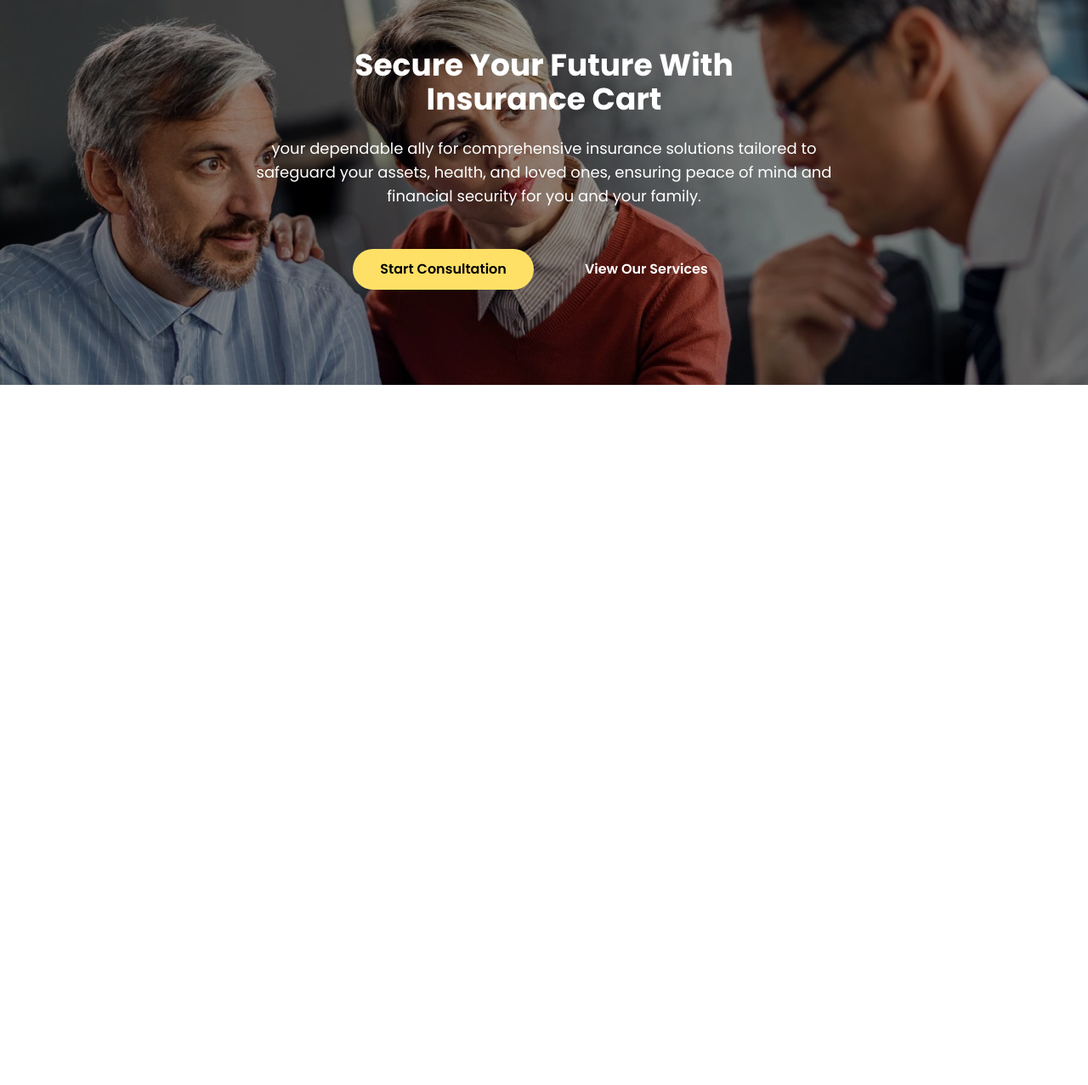
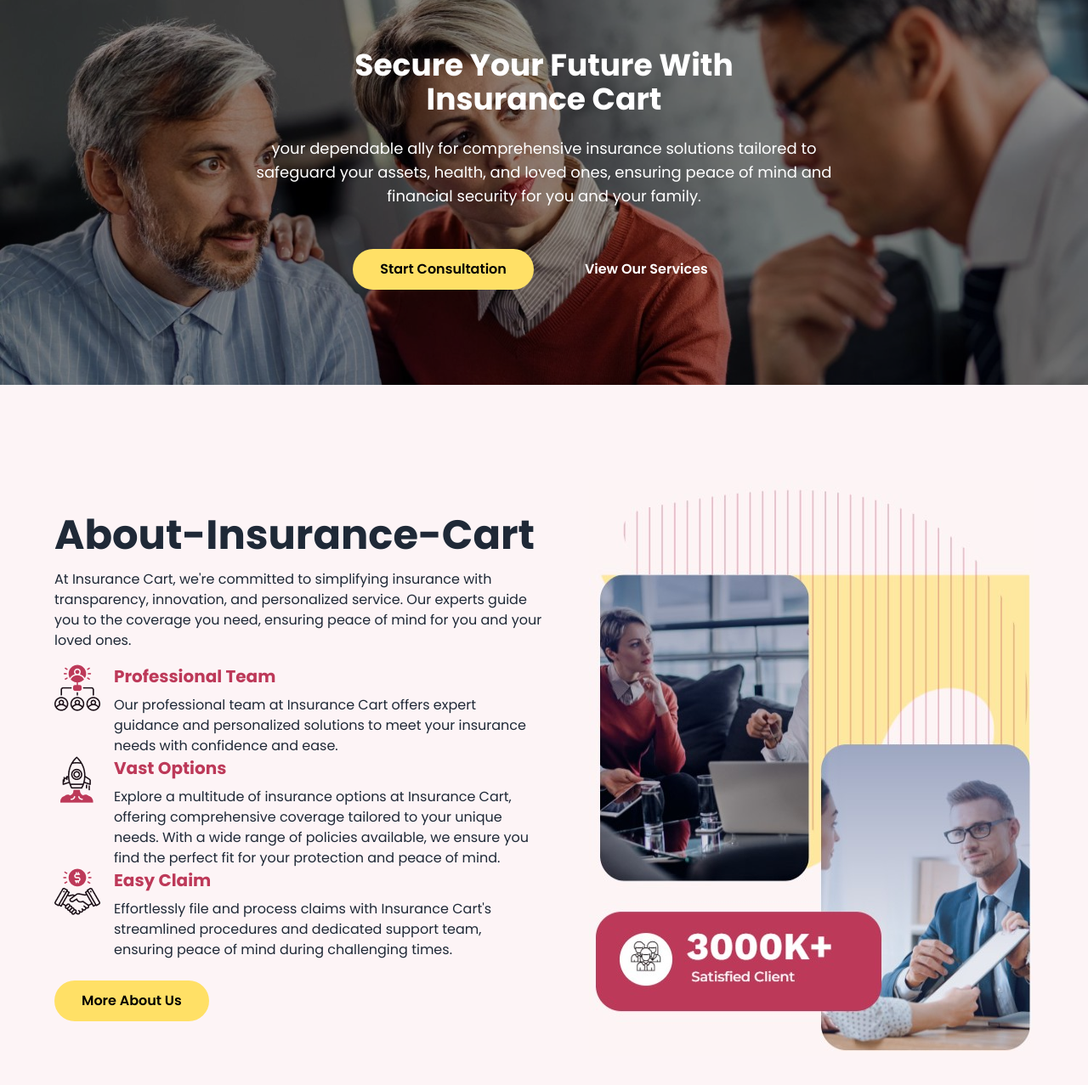
Before and after one commit to safinxr/insurance-cart-qa, a plain HTML site: page index.html in a window 1280 px wide. Shown: the part 1487-2764 px from the top of the page at 85% size. Before the commit the page ends 1940 px from the top, so only its background shows below. Drawn offline with nearby package versions, Linux system fonts and the light colour scheme.

Commit message:
about insurance cart section done

```diff
--- a/index.html
+++ b/index.html
@@ -230,11 +230,24 @@
       </section>
 
       <!-- Secure Your Future With Insurance Cart -->
-      <section style="background-image: url('image/section-03.jpg');"
-      class="bg-cover bg-[black] bg-blend-overlay bg-opacity-40 bg-center">
-        <div class="max-w-6xl mx-auto px-3 md:px-7 lg:px-0 py-16 lg:py-28 text-white">
-          <h2 class="text-3xl md:text-4xl font-bold text-center">Secure Your Future With <br> Insurance Cart</h2>
-          <p class="lg:w-[700px] mx-auto text-center my-4 md:my-6 text-base md:text-lg">your dependable ally for comprehensive insurance solutions tailored to safeguard your assets, health, and loved ones, ensuring peace of mind and financial security for you and your family.</p>
+      <section
+        style="background-image: url('image/section-03.jpg')"
+        class="bg-cover bg-[black] bg-blend-overlay bg-opacity-40 bg-center"
+      >
+        <div
+          class="max-w-6xl mx-auto px-3 md:px-7 lg:px-0 py-16 lg:py-28 text-white"
+        >
+          <h2 class="text-3xl md:text-4xl font-bold text-center">
+            Secure Your Future With <br />
+            Insurance Cart
+          </h2>
+          <p
+            class="lg:w-[700px] mx-auto text-center my-4 md:my-6 text-base md:text-lg"
+          >
+            your dependable ally for comprehensive insurance solutions tailored
+            to safeguard your assets, health, and loved ones, ensuring peace of
+            mind and financial security for you and your family.
+          </p>
           <div class="flex flex-col md:flex-row justify-center gap-4 lg:gap-7">
             <button
               class="px-8 py-2.5 md:py-3 mt-4 md:mt-6 bg-[#FFE066] text-black font-semibold rounded-full"
@@ -251,8 +264,77 @@
       </section>
 
       <!-- About Insurance Cart -->
-      <section class="bg-[#FDF4F6]">
+      <section class="bg-[#FDF4F6] mb-16 lg:mb-28">
+        <div
+          class="flex flex-col-reverse lg:flex-row gap-6 lg:gap-0 items-center max-w-6xl mx-auto px-3 md:px-7 lg:px-0 py-16 lg:py-28"
+        >
+          <div class="flex-1">
+            <h1
+              class="text-3xl md:text-5xl font-bold leading-[1.2] text-center lg:text-start"
+            >
+              About-Insurance-Cart
+            </h1>
+            <p class="my-4">
+              At Insurance Cart, we're committed to simplifying insurance with
+              transparency, innovation, and personalized service. Our experts
+              guide you to the coverage you need, ensuring peace of mind for you
+              and your loved ones.
+            </p>
 
+            <div class="">
+              <div class="flex items-start gap-4">
+                <img src="image/icons/Icon-1.png" alt="" />
+                <div>
+                  <h3 class="text-xl font-bold text-[#BD3959] mb-2">
+                    Professional Team
+                  </h3>
+                  <p>
+                    Our professional team at Insurance Cart offers expert
+                    guidance and personalized solutions to meet your insurance
+                    needs with confidence and ease.
+                  </p>
+                </div>
+              </div>
+              <div class="flex items-start gap-4">
+                <img src="image/icons/Icon-2.png" alt="" />
+                <div>
+                  <h3 class="text-xl font-bold text-[#BD3959] mb-2">
+                    Vast Options
+                  </h3>
+                  <p>
+                    Explore a multitude of insurance options at Insurance Cart,
+                    offering comprehensive coverage tailored to your unique
+                    needs. With a wide range of policies available, we ensure
+                    you find the perfect fit for your protection and peace of
+                    mind.
+                  </p>
+                </div>
+              </div>
+              <div class="flex items-start gap-4">
+                <img src="image/icons/Icon-3.png" alt="" />
+                <div>
+                  <h3 class="text-xl font-bold text-[#BD3959] mb-2">
+                    Easy Claim
+                  </h3>
+                  <p>
+                    Effortlessly file and process claims with Insurance Cart's streamlined procedures and dedicated support team, ensuring peace of mind during challenging times.
+                  </p>
+                </div>
+              </div>
+
+              <div class="flex justify-center md:justify-start">
+                <button
+                  class="px-8 py-2.5 md:py-3 mt-4 md:mt-6 bg-[#FFE066] text-black font-semibold rounded-full"
+                >
+                  More About Us
+                </button>
+              </div>
+            </div>
+          </div>
+          <div class="flex-1">
+            <img class="ms-auto" src="image/About-Future-section.jpg" alt="" />
+          </div>
+        </div>
       </section>
     </main>
   </body>
```
Also changed, not shown: image/About-Future-section.jpg (added), image/About-Future-section.png (deleted), image/icons/Icon-1.png (added), image/icons/icon-2.png (added), image/icons/icon-3.png (added). Lines whose indentation alone changed are shown as unchanged.
